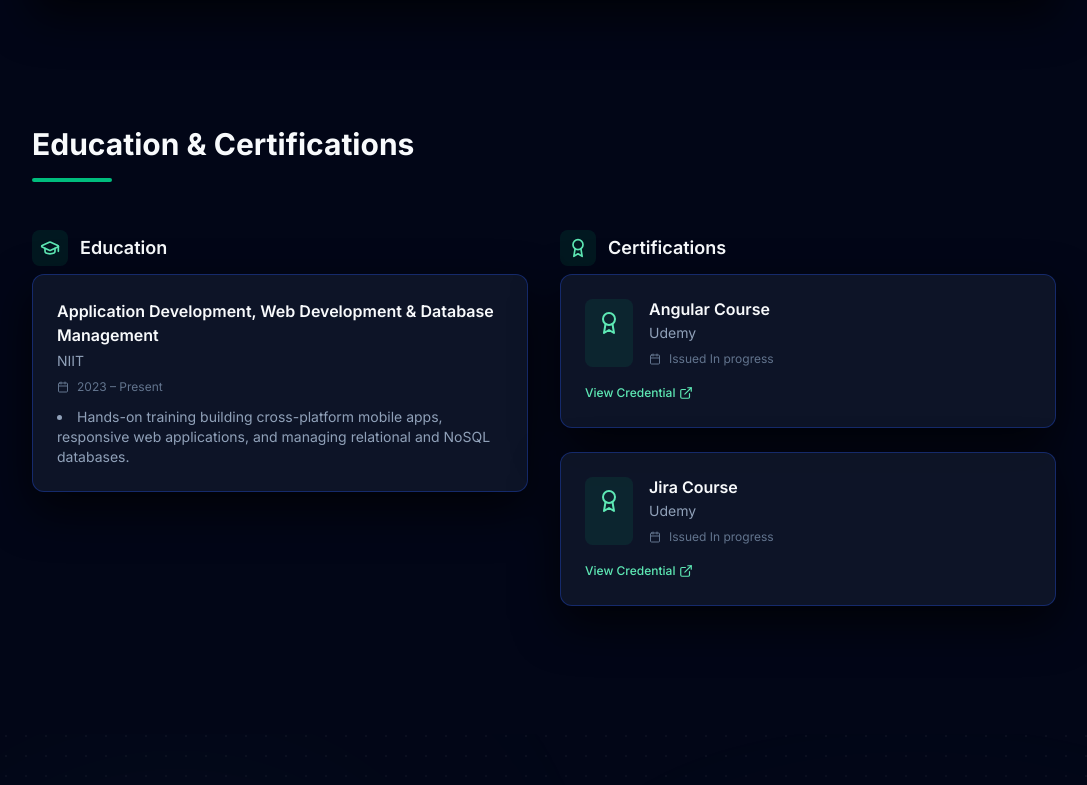
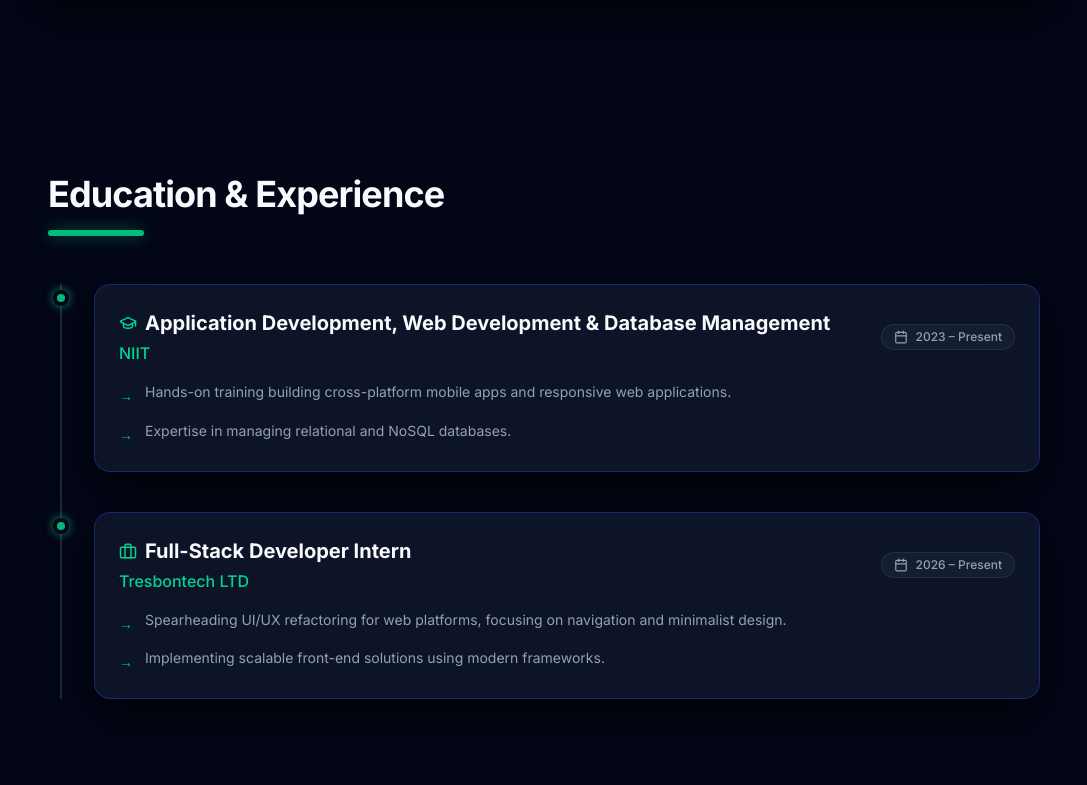
Before and after one commit to Nodstan/Portfolio, a React (Vite) app: page / in a window 1280 px wide. Shown: the part 3970-4755 px from the top of the page, without its empty margins (96-1183 px from the left). Built offline with nearby package versions, Linux system fonts and the light colour scheme.

Commit message:
Adjust arrow alignment in Certificates component

```diff
--- a/src/components/Certificates.tsx
+++ b/src/components/Certificates.tsx
@@ -1,120 +1,76 @@
 import React from 'react';
-import { Award, ExternalLink, Calendar, GraduationCap } from 'lucide-react';
+import { Calendar, GraduationCap, Briefcase, ExternalLink } from 'lucide-react';
 
-const education = [
+const timelineData = [
   {
-    institution: "NIIT",
-    degree: "Application Development, Web Development & Database Management",
+    type: 'education',
+    title: "Application Development, Web Development & Database Management",
+    subtitle: "NIIT",
     date: "2023 – Present",
-    highlight:
-      "Hands-on training building cross-platform mobile apps, responsive web applications, and managing relational and NoSQL databases."
-  }
-];
-
-const certificates = [
-  {
-    name: "Angular Course",
-    issuer: "Udemy",
-    date: "In progress",
-    url: "#",
-    id: "UDEMY-ANGULAR-COURSE"
+    details: [
+      "Hands-on training building cross-platform mobile apps and responsive web applications.",
+      "Expertise in managing relational and NoSQL databases."
+    ]
   },
   {
-    name: "Jira Course",
-    issuer: "Udemy",
-    date: "In progress",
-    url: "#",
-    id: "UDEMY-JIRA-COURSE"
+    type: 'experience',
+    title: "Full-Stack Developer Intern",
+    subtitle: "Tresbontech LTD",
+    date: "2026 – Present",
+    details: [
+      "Spearheading UI/UX refactoring for web platforms, focusing on navigation and minimalist design.",
+      "Implementing scalable front-end solutions using modern frameworks."
+    ]
   }
 ];
 
 export default function Certificates() {
   return (
-    <div className="space-y-12 w-full max-w-full">
-      <div className="flex flex-col gap-4">
-        <h2 className="text-3xl font-bold text-slate-50">Education & Certifications</h2>
-        <div className="h-1 w-20 bg-emerald-500 rounded-full"></div>
+    <div className="w-full px-4 py-12">
+      <div className="flex flex-col gap-4 mb-12">
+        <h2 className="text-4xl font-bold text-slate-50 tracking-tight">Education & Experience</h2>
+        <div className="h-1.5 w-24 bg-emerald-500 rounded-full shadow-[0_0_15px_rgba(16,185,129,0.5)]"></div>
       </div>
 
-      <div className="grid grid-cols-1 lg:grid-cols-2 gap-8 w-full max-w-full">
-        <div className="space-y-6 w-full">
-          <div className="flex items-center gap-3 mb-2">
-            <span className="p-2 rounded-lg bg-emerald-500/10 text-emerald-300">
-              <GraduationCap size={20} />
-            </span>
-            <h3 className="text-lg font-semibold text-slate-50">Education</h3>
-          </div>
+      <div className="relative border-l-2 border-slate-800 ml-3 space-y-10">
+        {timelineData.map((item, index) => (
+          <div key={index} className="relative pl-8 group">
+            {/* Timeline Dot */}
+            <div className="absolute -left-[9px] top-1.5 w-4 h-4 rounded-full bg-emerald-500 border-4 border-slate-950 shadow-[0_0_10px_rgba(16,185,129,0.8)] group-hover:scale-125 transition-transform duration-200"></div>
 
-          {education.map((edu) => (
-            <div
-              key={`${edu.institution}-${edu.degree}`}
-              className="glass-panel p-5 sm:p-6 rounded-xl border border-slate-800 hover:border-emerald-500/50 hover:-translate-y-1 transition-all duration-200 w-full"
-            >
-              <h4 className="text-base font-semibold text-slate-50 mb-1">
-                {edu.degree}
-              </h4>
-              <p className="text-sm text-slate-400 mb-2">
-                {edu.institution}
-              </p>
-              <div className="flex items-center gap-2 text-xs text-slate-500 mb-3">
-                <Calendar size={12} />
-                <span>{edu.date}</span>
+            <div className="glass-panel p-6 rounded-2xl border border-slate-800 bg-slate-900/40 hover:border-emerald-500/30 hover:bg-slate-900/60 transition-all duration-300">
+              <div className="flex flex-col md:flex-row md:items-center justify-between gap-2 mb-4">
+                <div>
+                  <div className="flex items-center gap-2 mb-1">
+                    {item.type === 'education' ? (
+                      <GraduationCap size={18} className="text-emerald-400" />
+                    ) : (
+                      <Briefcase size={18} className="text-emerald-400" />
+                    )}
+                    <h3 className="text-xl font-bold text-slate-50 group-hover:text-emerald-400 transition-colors">
+                      {item.title}
+                    </h3>
+                  </div>
+                  <p className="text-emerald-400 font-medium">{item.subtitle}</p>
+                </div>
+
+                <div className="flex items-center gap-2 px-3 py-1 rounded-full bg-slate-800/50 text-slate-400 text-xs font-medium border border-slate-700/50">
+                  <Calendar size={14} />
+                  <span>{item.date}</span>
+                </div>
               </div>
-              <ul className="text-sm text-slate-400 list-disc list-inside space-y-1">
-                <li>{edu.highlight}</li>
+
+              <ul className="space-y-3">
+                {item.details.map((detail, idx) => (
+                  <li key={idx} className="flex items-start gap-3 text-slate-400 text-sm leading-relaxed">
+                    <span className="text-emerald-500 mt-1">→</span>
+                    {detail}
+                  </li>
+                ))}
               </ul>
             </div>
-          ))}
-        </div>
-
-        <div className="space-y-6 w-full">
-          <div className="flex items-center gap-3 mb-2">
-            <span className="p-2 rounded-lg bg-emerald-500/10 text-emerald-300">
-              <Award size={20} />
-            </span>
-            <h3 className="text-lg font-semibold text-slate-50">Certifications</h3>
           </div>
-
-          <div className="grid grid-cols-1 md:grid-cols-2 lg:grid-cols-1 gap-6 w-full">
-            {certificates.map((cert) => (
-              <div
-                key={cert.id}
-                className="glass-panel p-5 sm:p-6 rounded-xl group border border-slate-800 hover:border-emerald-500/50 hover:-translate-y-1 transition-all duration-200 w-full"
-              >
-                <div className="flex items-start justify-between gap-4 mb-3">
-                  <div className="flex gap-4">
-                    <div className="p-3 rounded-lg bg-emerald-500/10 text-emerald-300 group-hover:bg-emerald-500/20 transition-colors">
-                      <Award size={24} />
-                    </div>
-                    <div>
-                      <h4 className="text-base font-semibold text-slate-50 leading-tight mb-1 group-hover:text-emerald-300 transition-colors">
-                        {cert.name}
-                      </h4>
-                      <p className="text-slate-400 text-sm mb-2">
-                        {cert.issuer}
-                      </p>
-                      <div className="flex items-center gap-2 text-xs text-slate-500">
-                        <Calendar size={12} />
-                        <span>Issued {cert.date}</span>
-                      </div>
-                    </div>
-                  </div>
-                </div>
-
-                <a
-                  href={cert.url}
-                  className="inline-flex items-center gap-1 text-xs font-medium text-emerald-300 hover:text-emerald-200 transition-colors"
-                  title="View Credential"
-                  target="_blank"
-                  rel="noopener noreferrer"
-                >
-                  <span>View Credential</span>
-                  <ExternalLink size={14} />
-                </a>
-              </div>
-            ))}
-          </div>
-        </div>
+        ))}
       </div>
     </div>
   );
```
